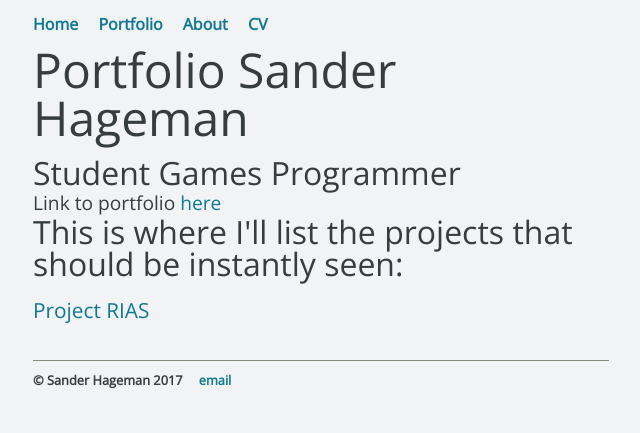
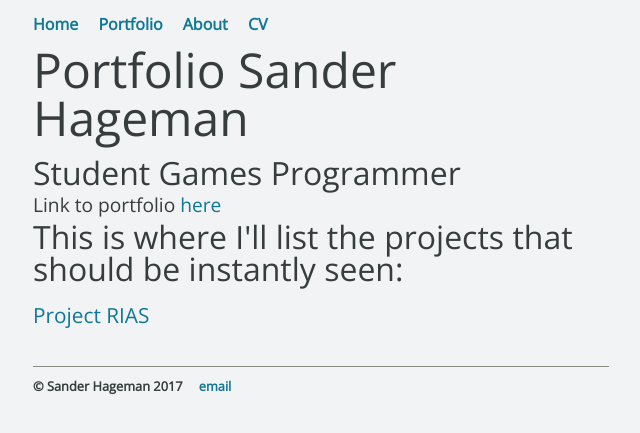
Before and after one commit to SanderHageman/sanderhageman.github.io, a Jekyll site: the page built from index.html, in a window 1280 px wide. Shown: the top 433 px of the page, without its empty margins (319-959 px from the left). Built offline with Jekyll 4.4.1, drawn with Linux system fonts in a browser that asks for light colours.

Commit message:
Update main.css

```diff
--- a/css/main.css
+++ b/css/main.css
@@ -66,6 +66,7 @@
 p {
     margin: 0.2em auto;
     font-size: 1.2em;
+    line-height: 1.3em;
     color: #373D3F;
 }
 
```
